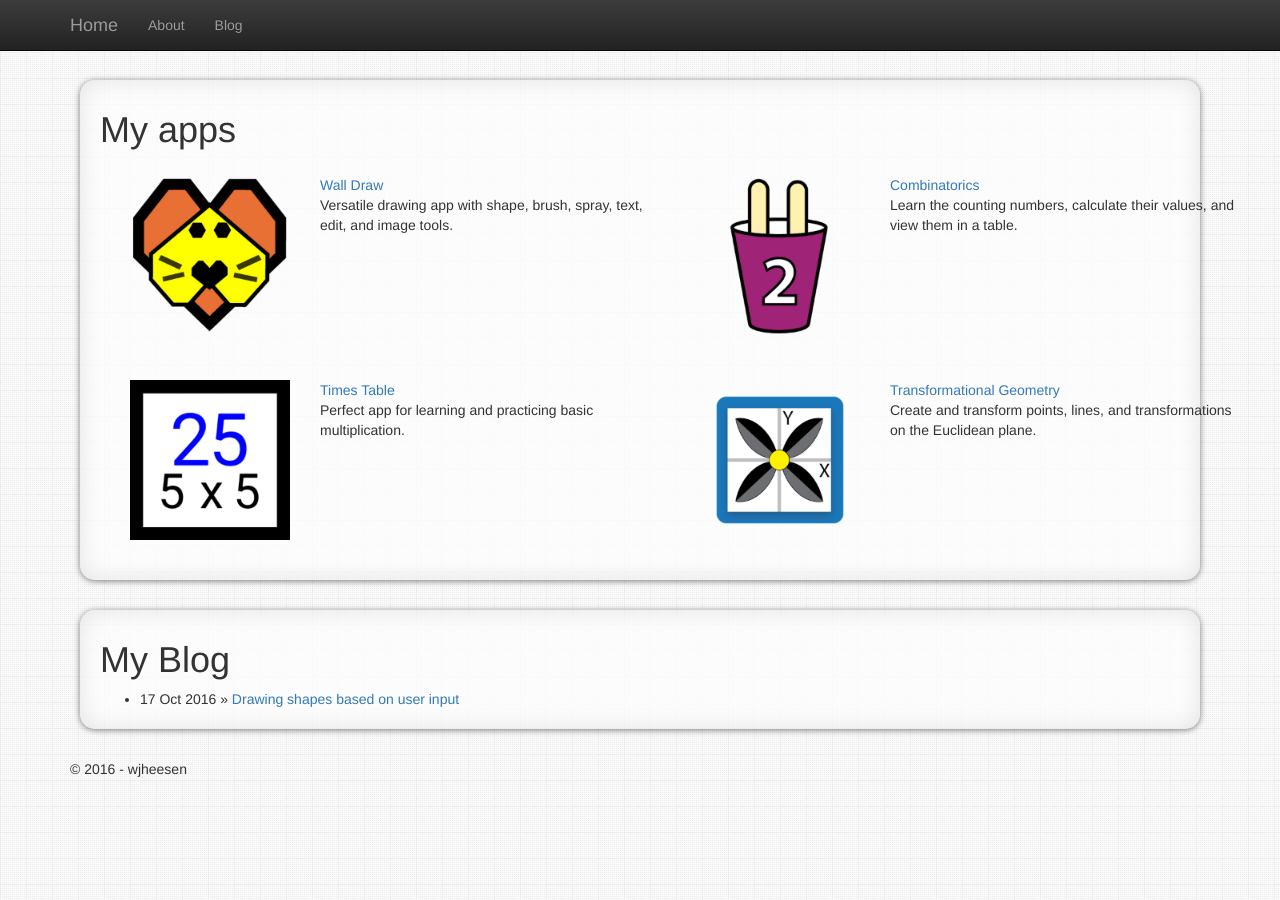
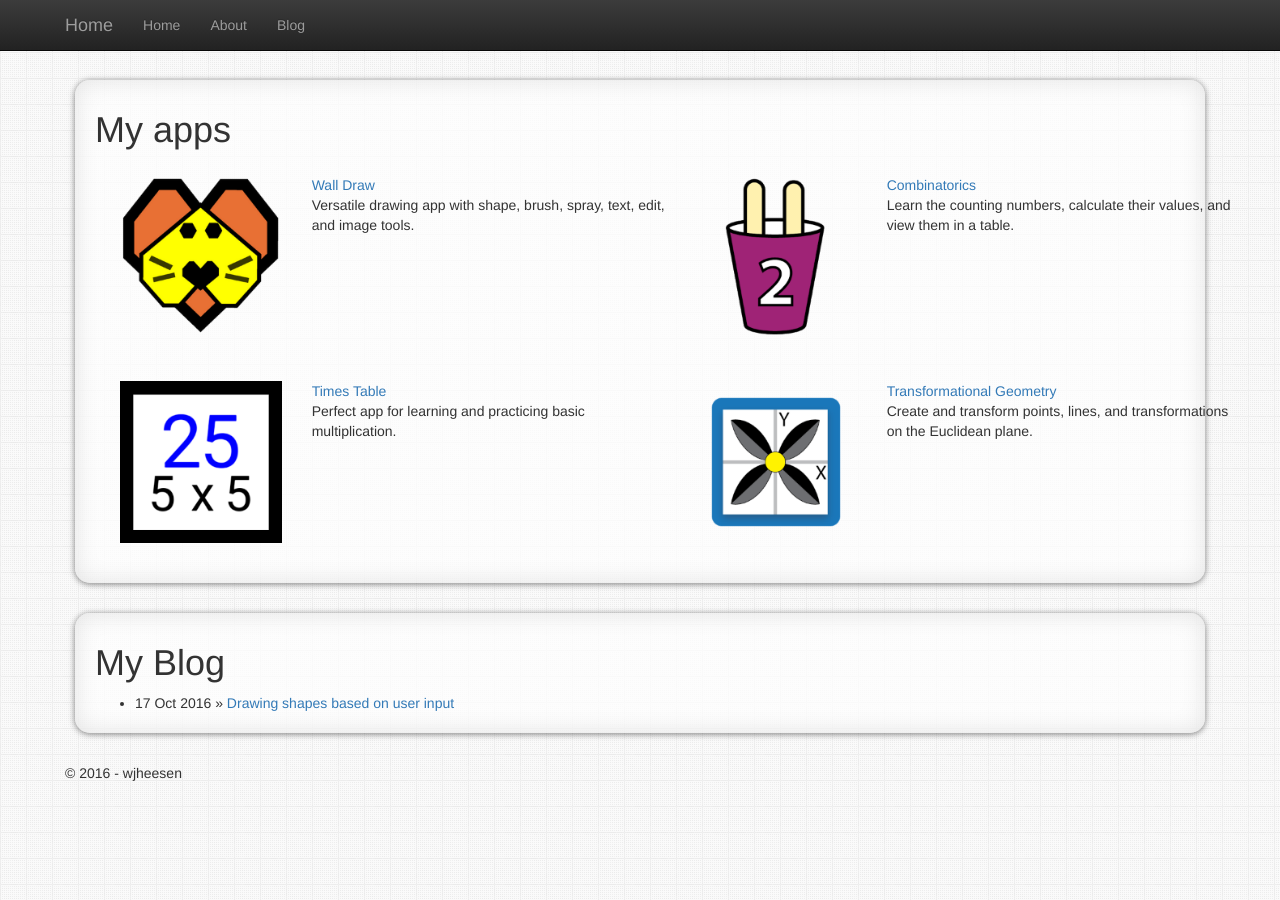
Before and after one commit to wjheesen/wjheesen.github.io, a Jekyll site: the page built from index.html, in a window 1280 px wide. Built offline with Jekyll 4.4.1, drawn with Linux system fonts in a browser that asks for light colours; nearby versions of some CDN libraries; library files that are not in the unit come from our copies.

Commit message:
Reduce container padding on left and right.

```diff
--- a/_includes/header.html
+++ b/_includes/header.html
@@ -8,10 +8,12 @@
                 <span class="icon-bar"></span>
                 <span class="icon-bar"></span>
             </button>
+            <!-- TODO: add icon -->
             <a class="navbar-brand" href="/" title="Home">Home</a>
         </div>
         <div class="navbar-collapse collapse">
             <ul class="nav navbar-nav">
+              <li><a href="/">Home</a></li>
                 <li><a href="/about">About</a></li>
                 <li><a href="/blog">Blog</a></li>
             </ul>
--- a/css/site.css
+++ b/css/site.css
@@ -10,6 +10,11 @@ body {
 body {
     background-image: url(../images/tiny_grid_@2X.png);
   }
+}
+
+.container {
+    padding-left: 10px;
+    padding-right: 10px;
 }
 
 .content-block{
```
Also changed, not shown: css/site.min.css.
